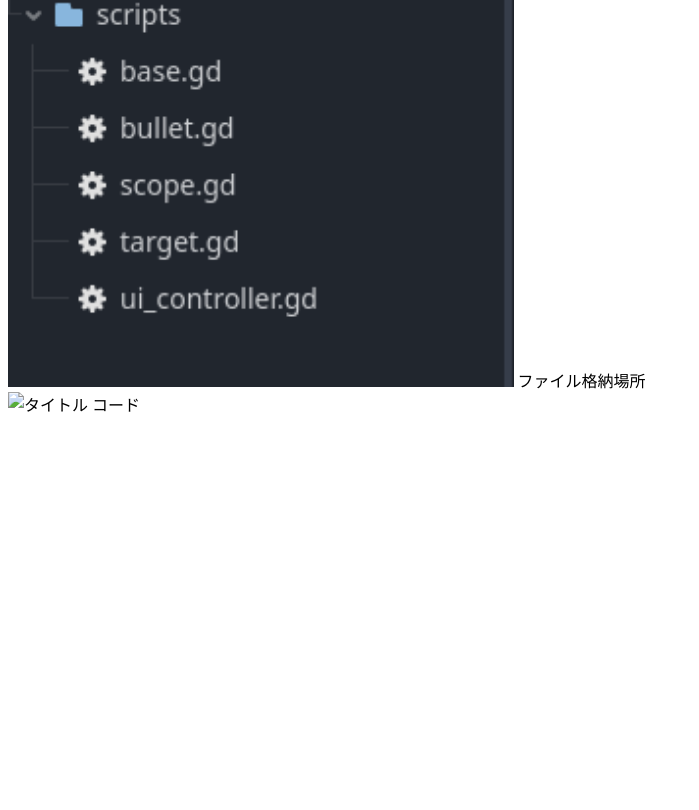
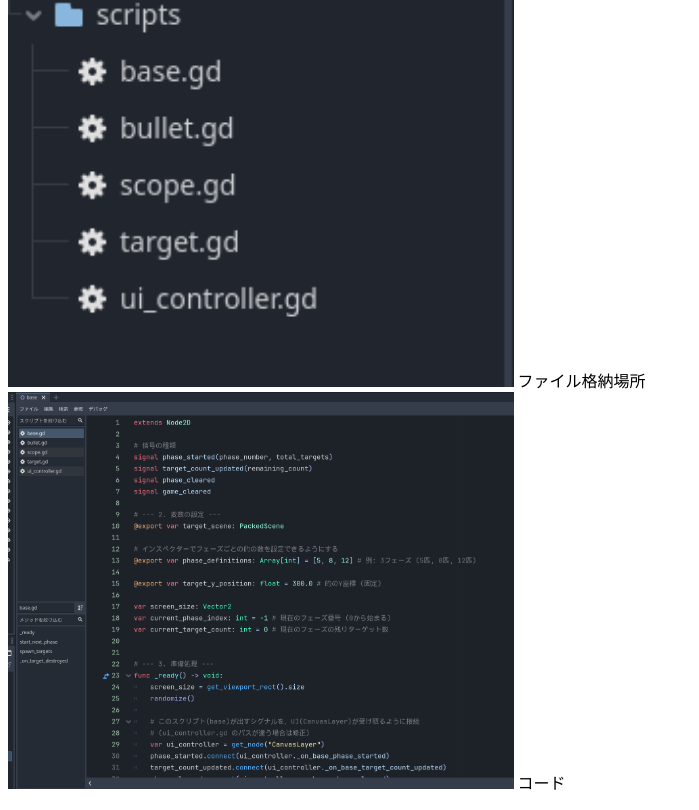
Before and after one commit to Guacamole-Taco/My_salsa, a plain HTML site: page index.html in a window 1280 px wide. Shown: the part 3568-4378 px from the top of the page, without its empty margins (0-699 px from the left). Before the commit the page ends 4000 px from the top, so only its background shows below. Drawn offline with Linux system fonts and the light colour scheme.

Commit message:
update index.html

```diff
--- a/index.html
+++ b/index.html
@@ -43,6 +43,7 @@
     ハッカソンではゲーム本体を製作する係として動きましたが、GitHubでフォルダ名の頻繁変更、プルリクエストを自分でマージするという失態を犯しコンフリクトが発生、進捗の半分を吹っ飛ばし完成が大きく遅れました。
     <br />
     ハッカソン作品では、マテリアルスナイパーの系譜を継ぐスナイパーゲームを4人で制作しました。スコープと発射、当たり判定などゲーム本体の制作を担当しましたが、良い成果は得られませんでした。失敗から学ぶことは多く、次回のハッカソンではトラウマを払拭し、より良い成果を出せるように頑張りたいです。
+    <br />
     <img src="project2_exp_screen.png" alt="タイトル" width="40%" />
     実験段階プレイ画面
     <br />
@@ -52,7 +53,7 @@
     <img src="project2_files.png" alt="タイトル" width="40%" />
     ファイル格納場所
     <br />
-    <img src="project2_exp_codes.png" alt="タイトル" width="40%" />
+    <img src="project2_exp_code.png" alt="タイトル" width="40%" />
     コード
     <br />
     </a>
```
